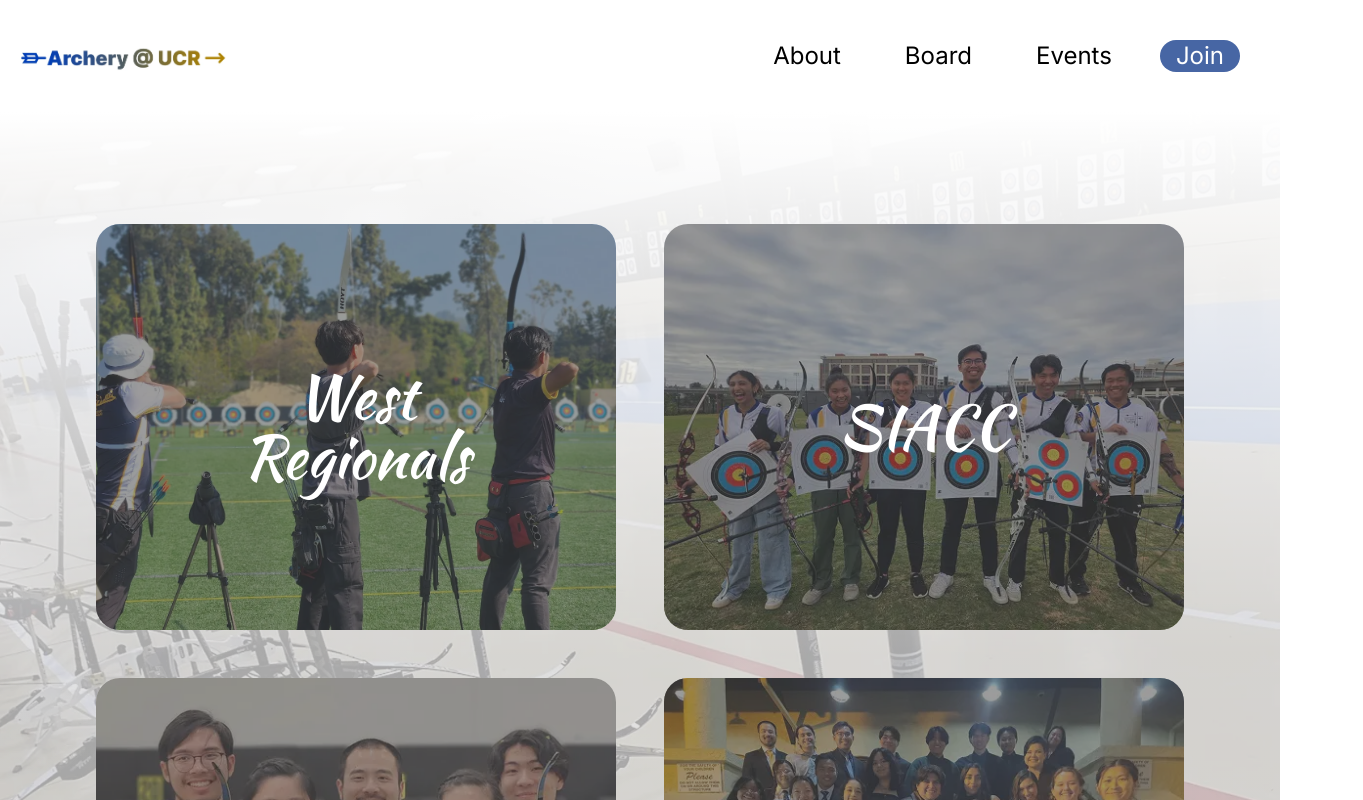
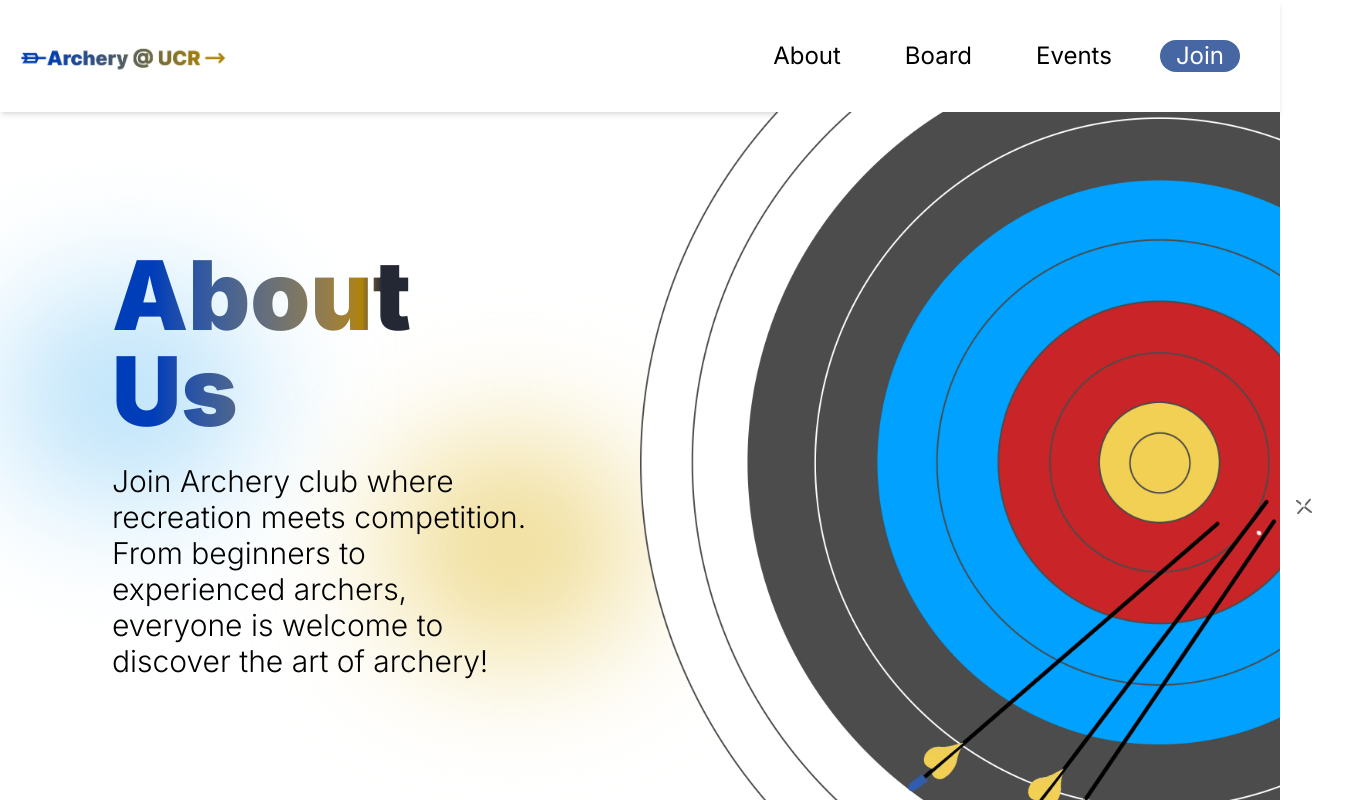
Before and after one commit to acm-ucr/archery-website, a Next.js app: page /about in a window 1280 px wide. Shown: the top 800 px of the page, 1363 px wide, since content can reach past the window. Built offline with nearby package versions, Linux system fonts and the light colour scheme.

Commit message:
About landing

```diff
--- a/src/app/about/page.tsx
+++ b/src/app/about/page.tsx
@@ -1,7 +1,9 @@
+import AboutLanding from "@/components/about/aboutLanding";
 import Gallery from "@/components/about/gallery";
 const AboutPage = () => {
   return (
     <>
+      <AboutLanding />
       <Gallery />
     </>
   );
```
